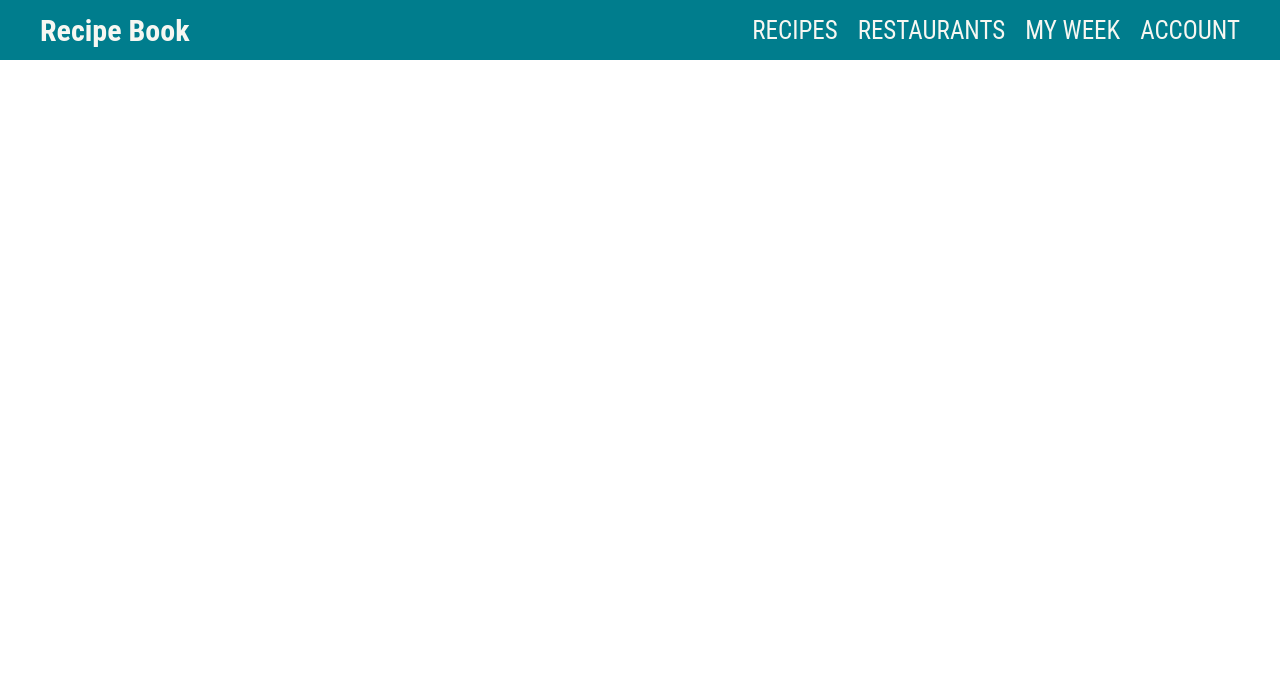
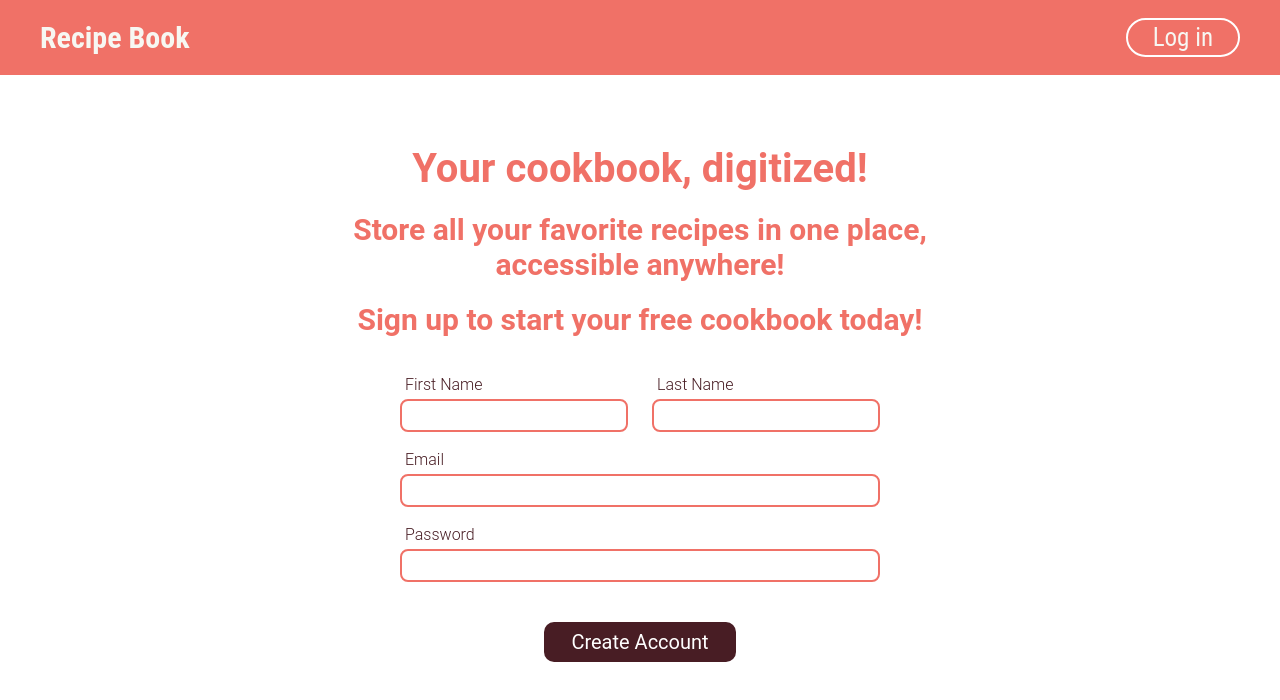
Before and after one commit to anniehirata/Recipe-Website, a React (Create React App) app in the folder recipe-app/: page /signup in a window 1280 px wide. Shown: the top 700 px of the page. Built offline with nearby package versions, Linux system fonts and the light colour scheme.

Commit message:
Signup basic functionality and frontend

```diff
--- a/recipe-app/src/App.js
+++ b/recipe-app/src/App.js
@@ -1,18 +1,19 @@
 import React from 'react';
 import {BrowserRouter as Router, Route, Redirect, Switch} from 'react-router-dom';
 import './App.css';
-import Nav from './components/Navbar.js';
+import Nav from './components/NavUser.js';
 import Recipes from './components/Recipes.js';
 import RecipePage from './components/Recipe-Page.js';
+import SignupPage from './components/Signup-Page'
 
 function App() {
   return (
     <Router>
         <div>
-          <Nav />
             <Switch>
              <Route path="/recipes" component={Recipes} exact/>
              <Route path="/recipe/:id" component={RecipePage} exact/>
+             <Route path="/signup" component={SignupPage} exact/>
            </Switch>
         </div>
       </Router>
--- /dev/null
+++ b/recipe-app/src/components/NavUser.js
@@ -0,0 +1,19 @@
+import React from 'react';
+import './Navbar.css';
+
+export default class NavUSer extends React.Component {
+    render()
+    {
+        // todo: add links to these navbar items
+        return <nav>
+            <ul id="nav-left">
+                <li id="Logo-Home"><a href="/">Recipe Book</a></li>
+            </ul>
+            <ul id="nav-right">
+                <li><a href="/recipes">RECIPES</a></li>
+                <li><a>RESTAURANTS</a></li>
+                <li><a>ACCOUNT</a></li> {/*make this dropdown?*/}
+            </ul>
+        </nav>;
+    }
+}
--- a/recipe-app/src/components/Navbar.css
+++ b/recipe-app/src/components/Navbar.css
@@ -1,8 +1,8 @@
 nav
 {
-    background-color: #007d8d;
-    height: 60px;
-    color: #F7F7F2;
+    background-color: #F07167;
+    height: 75px;
+    color: #FFFFFF;
     font-family: 'Roboto Condensed', sans-serif;
 }
 
@@ -29,7 +29,7 @@ a
 
 a:hover
 {
-    color: #cacaca;
+    color: #f5ccc9;
 }
 
 #nav-left
@@ -43,7 +43,14 @@ a:hover
 #nav-right
 {
     float: right;
-    padding-right: 30px;
+    padding-right: 40px;
     padding-left: 0;
     font-size: 25px;
 }
+
+.log-sign
+{
+    padding: 3px 25px;
+    border: 2px solid white;
+    border-radius: 30px;
+}
--- a/recipe-app/src/components/Navbar.js
+++ b/recipe-app/src/components/Navbar.js
@@ -2,18 +2,24 @@ import React from 'react';
 import './Navbar.css';
 
 export default class Nav extends React.Component {
+    constructor(props)
+    {
+        super(props);
+    }
+
     render()
     {
-        // todo: add links to these navbar items
+        var link = "/"+this.props.type;
+        var text = "Sign up";
+        if(this.props.type === "login")
+            text = "Log in";
+
         return <nav>
             <ul id="nav-left">
                 <li id="Logo-Home"><a href="/">Recipe Book</a></li>
             </ul>
             <ul id="nav-right">
-                <li><a href="/recipes">RECIPES</a></li>
-                <li><a>RESTAURANTS</a></li>
-                <li><a>MY WEEK</a></li>
-                <li><a>ACCOUNT</a></li>
+                <li className="log-sign"><a href={link}>{text}</a></li>
             </ul>
         </nav>;
     }
--- /dev/null
+++ b/recipe-app/src/components/Signup-Page.css
@@ -0,0 +1,115 @@
+#signup-page
+{
+    position: fixed;
+    right: 0;
+    left: 0;
+    margin-right: auto;
+    margin-left: auto;
+
+    width: 80%;
+    height: 60vh;
+    min-width: 715px;
+    max-width: 800px;
+}
+
+h1, h2
+{
+    text-align: center;
+    margin: 0;
+    font-family: "Roboto", sans-serif;
+    color: #F07167;
+}
+
+h1
+{
+    font-size: 40px;
+    margin: 70px 0 20px 0;
+}
+
+h2
+{
+    font-size: 30px;
+    margin-bottom: 20px;
+}
+
+form
+{
+    width: 60%;
+    margin-left: 20%;
+    margin-right: 20%;
+    min-width: 350px;
+    font-family: "Roboto Light", sans-serif;
+}
+
+label
+{
+    margin: 18px 0px 5px 0px;
+    color: #481D24;
+    padding-left: 5px;
+}
+
+input
+{
+    padding: 7px 10px;
+    box-sizing: border-box;
+    border: 2px solid #F07167;
+    border-radius: 8px;
+}
+
+input:focus
+{
+    outline: none !important;
+}
+
+.name-entry
+{
+    display: inline-block;
+    width: 50%;
+}
+
+.name-entry label
+{
+    display: block;
+    width: 95%;
+}
+
+.name-entry input
+{
+    width: 95%;
+}
+
+#last-name input, #last-name label
+{
+    margin-left: 5%;
+}
+
+#other-entry
+{
+    width: 100%;
+    display: flex;
+    flex-direction: column;
+}
+
+button
+{
+    width: 40%;
+    margin: 40px 30% 0 30%;
+    height: 40px;
+    font-size: 20px;
+    float: center;
+    border-radius: 10px;
+    border: none;
+    background-color: #481D24;
+    color: white;
+    font-family: "Roboto", sans-serif;
+}
+
+button:hover
+{
+    background-color: #F07167;
+}
+
+button:focus
+{
+    outline: 0 !important;
+}
--- /dev/null
+++ b/recipe-app/src/components/Signup-Page.js
@@ -0,0 +1,103 @@
+import React from 'react';
+import './Signup-Page.css';
+import axios from 'axios';
+import Nav from './Navbar';
+
+export default class SignupPage extends React.Component {
+    constructor(props)
+    {
+        super(props);
+        this.state = {
+            email: "",
+            firstName: "",
+            lastName: "",
+            password: ""
+        }
+
+        this.handleEmailChange = this.handleEmailChange.bind(this)
+        this.handleFirstChange = this.handleFirstChange.bind(this)
+        this.handleLastChange = this.handleLastChange.bind(this)
+        this.handlePasswordChange = this.handlePasswordChange.bind(this)
+        this.handleSubmit = this.handleSubmit.bind(this)
+    }
+
+    handleEmailChange(event)
+    {
+        this.setState({email: event.target.value});
+    }
+
+    handleFirstChange(event)
+    {
+        this.setState({firstName: event.target.value});
+    }
+
+    handleLastChange(event)
+    {
+        this.setState({lastName: event.target.value});
+    }
+
+    handlePasswordChange(event)
+    {
+        this.setState({password: event.target.value});
+    }
+
+    handleSubmit(event)
+    {
+        event.preventDefault();
+        // make call to backend
+        const userObject = {
+            email: this.state.email,
+            firstName: this.state.firstName,
+            lastName: this.state.lastName,
+            password: this.state.password
+        };
+
+        axios.post('http://localhost:5000/user/signup', userObject)
+            .then(res => {
+                console.log(res);
+                if(res.data.resultCode === 0)
+                {
+                    alert('Signed up successfully!');
+                    this.setState({
+                        email: '',
+                        firstName: '',
+                        lastName: '',
+                        password: ''
+                    });
+                }
+                else if(res.data.resultCode === 1)
+                    alert('Error signing up');
+            });
+    }
+
+    render()
+    {
+        return <div><Nav type="login"/>
+            <div id="signup-page">
+            <h1>Your cookbook, digitized!</h1>
+            <h2>Store all your favorite recipes in one place,<br/>accessible anywhere!</h2>
+            <h2>Sign up to start your free cookbook today!</h2>
+
+            <form onSubmit={this.handleSubmit}>
+                <div className="name-entry">
+                    <label>First Name</label>
+                    <input type="text" value={this.state.firstName} onChange={this.handleFirstChange}></input>
+                </div>
+                <div className="name-entry" id="last-name">
+                    <label>Last Name</label>
+                    <input type="text" value={this.state.lastName} onChange={this.handleLastChange}></input>
+                </div>
+
+                <div id="other-entry">
+                    <label>Email</label>
+                    <input type="text" value={this.state.email} onChange={this.handleEmailChange}></input>
+                    <label>Password</label>
+                    <input type="password" value={this.state.password} onChange={this.handlePasswordChange}></input>
+
+                </div>
+                <button>Create Account</button>
+            </form>
+        </div>
+        </div>;
+    }
+}
```
Also changed, not shown: recipe-app/routes/user.js (+1 -6 lines).
